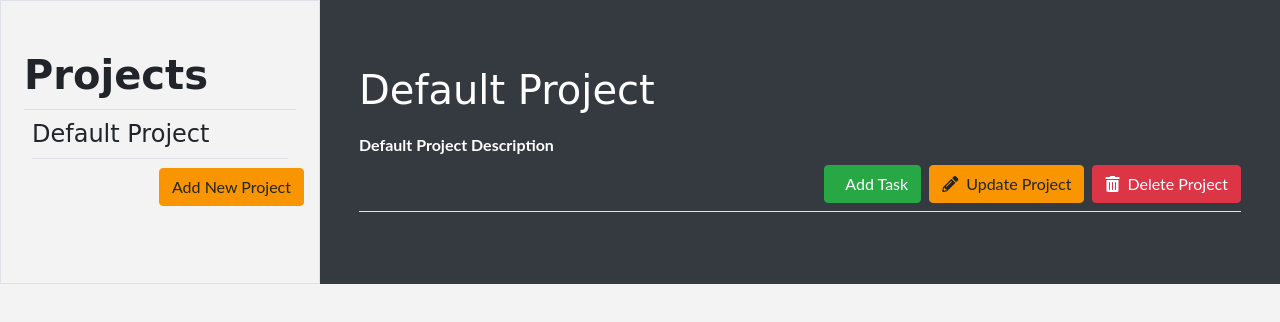
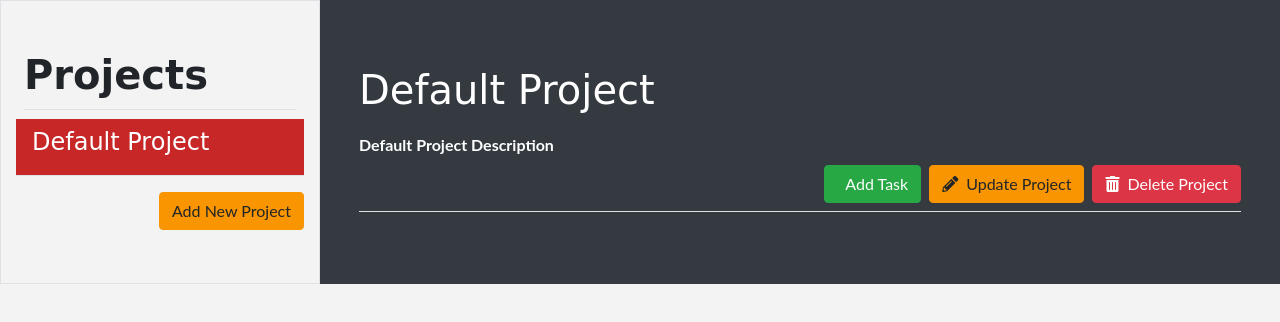
Before and after one commit to temesghentekeste/todo-js, a website built with webpack: page src/template.html in a window 1280 px wide. Both pictures are taken after a click on the button "Delete Project". Built offline with nearby package versions, Linux system fonts and the light colour scheme; some icons are missing.

Commit message:
Add style to indicate current project; update projects container

```diff
--- a/src/components/Main.js
+++ b/src/components/Main.js
@@ -21,7 +21,6 @@ const main = ({ name, description, tasks }) => {
 
 
   // Append the tasks to tasksContainer as project details
-  console.log(getProjectDetails(tasks));
   const projectDetails = getProjectDetails(tasks);
   tasksContainer.append(projectDetails);
 
--- a/src/event_listners/projectEventListners.js
+++ b/src/event_listners/projectEventListners.js
@@ -5,6 +5,7 @@ import renderUpdatedProject from '../ui/projects/edit';
 import renderDeletedProject from '../ui/projects/delete';
 import currentProject from '../ui/projects/current';
 import renderAllProjects from '../ui/projects/all_projects';
+import setCurrentProjectStyle from '../../utilities/current_style';
 
 // Event Listners
 
@@ -22,6 +23,8 @@ const addNewProject = () => {
     currentProject(newProject);
     newProject.setCurrentProject();
     newProject.save();
+    // Style current project on the UI
+    setCurrentProjectStyle(new Db().getCurrentProject().currentProject.id);
 
     // Dismiss the modal
     projectModal.querySelector('[data-dismiss="modal"]').click();
@@ -52,6 +55,9 @@ const renderCurrentProject = () => {
       // Prepare update project modal for updating
       UIProjectName.value = project.name;
       UIProjDes.value = project.description;
+
+      // Style current project on the UI
+      setCurrentProjectStyle(id);
     }
   });
 };
@@ -98,7 +104,6 @@ const updateProject = () => {
 const deleteProject = () => {
   const btnDeleteProject = document.querySelector('#btn-delete-project');
 
-  console.log('deleted', btnDeleteProject);
   btnDeleteProject.addEventListener('click', (e) => {
     e.preventDefault();
 
@@ -119,10 +124,13 @@ const deleteProject = () => {
     const UIDivProjectsContainer = document.querySelector(
       '#projects-container'
     );
-    if(UIDivProjectsContainer.childElementCount === 0) {
+    if (UIDivProjectsContainer.childElementCount === 0) {
       const projects = db.getProjects();
       renderAllProjects(projects);
     }
+
+    // Style current project on the UI
+    setCurrentProjectStyle(new Db().getCurrentProject().currentProject.id);
   });
 };
 
--- a/src/index.js
+++ b/src/index.js
@@ -18,6 +18,7 @@ import {
   openUpdateTaskModal,
   updateTask,
 } from './event_listners/taskEventListners';
+import setCurrentProjectStyle from '../utilities/current_style';
 
 const PageCtrl = (() => {
   // Create container to hold all the page contnets
@@ -70,6 +71,8 @@ const PageCtrl = (() => {
       openUpdateTaskModal();
       updateTask();
       deleteTask();
+      // Style current project on the UI
+      setCurrentProjectStyle(new Db().getCurrentProject().currentProject.id);
     },
   };
 })();
--- a/src/main.scss
+++ b/src/main.scss
@@ -72,3 +72,7 @@ a:hover {
   background: var(--primary-color);
   color: #fff;
 }
+
+#btn-add-project {
+  margin-top: 1rem;
+}
--- a/src/ui/projects/all_projects.js
+++ b/src/ui/projects/all_projects.js
@@ -5,11 +5,11 @@ const renderAllProjects = (projects) => {
     const { id, name } = project;
     if (id !== undefined) {
       const UIDivProjectName = document.createElement('div');
-      UIDivProjectName.classList.add('project');
+      UIDivProjectName.classList.add('project','border-bottom', 'py-2');
       UIDivProjectName.setAttribute('id', id);
 
       const h4 = document.createElement('h4');
-      h4.classList.add('mx-3', 'pb-2', 'border-bottom');
+      h4.classList.add('mx-3');
       h4.textContent = name;
       UIDivProjectName.append(h4);
       UIDivProjectsContainer.append(UIDivProjectName);
--- a/src/ui/projects/current.js
+++ b/src/ui/projects/current.js
@@ -5,6 +5,7 @@ import {
   deleteTask,
   openUpdateTaskModal,
 } from '../../event_listners/taskEventListners';
+
 
 const currentProject = (project) => {
   const UIMain = document.querySelector('main');
@@ -20,6 +21,7 @@ const currentProject = (project) => {
 
   tasksContainer.append(getProjectDetails(tasks));
   UIMain.append(tasksContainer);
+
   deleteProject();
   updateProject();
   openUpdateTaskModal();
--- a/src/ui/projects/edit.js
+++ b/src/ui/projects/edit.js
@@ -1,13 +1,12 @@
 const renderUpdatedProject = ({ id, name, description }) => {
 
   const project = document.querySelector(`#${id}`)
-  let html = `<h4 class="mx-3 pb-2 border-bottom">${name}</h4>`;
+  let html = `<h4 class="mx-3">${name}</h4>`;
   project.innerHTML = html;
 
   const mainProjectHeader = document.querySelector('.main-project-header');
   const h1 = mainProjectHeader.querySelector('h1');
   const p = mainProjectHeader.querySelector('p');
-  console.log(h1, p);
   h1.textContent = name;
   p.textContent = description;
 };
--- a/src/ui/projects/new.js
+++ b/src/ui/projects/new.js
@@ -3,11 +3,11 @@ const renderNewProject = ({ id, name }) => {
   const UIDivProjectsContainer = document.querySelector('#projects-container');
 
   const UIDivProjectName = document.createElement('div');
-  UIDivProjectName.classList.add('project', 'current');
+  UIDivProjectName.classList.add('project', 'border-bottom', 'py-2');
   UIDivProjectName.setAttribute('id', id);
 
   const h4 = document.createElement('h4');
-  h4.classList.add('mx-3', 'pb-2', 'border-bottom');
+  h4.classList.add('mx-3');
   h4.textContent = name;
   UIDivProjectName.append(h4);
   UIDivProjectsContainer.append(UIDivProjectName);
--- /dev/null
+++ b/utilities/current_style.js
@@ -0,0 +1,13 @@
+const setCurrentProjectStyle = (id) => {
+  const UIDivProjectsContainer = document.querySelector('#projects-container');
+  const projects = UIDivProjectsContainer.childNodes;
+
+  projects.forEach((element) => {
+    element.classList.remove('current');
+    if (element.getAttribute('id') === id) {
+      element.classList.add('current');
+    }
+  });
+};
+
+export default setCurrentProjectStyle;
```
